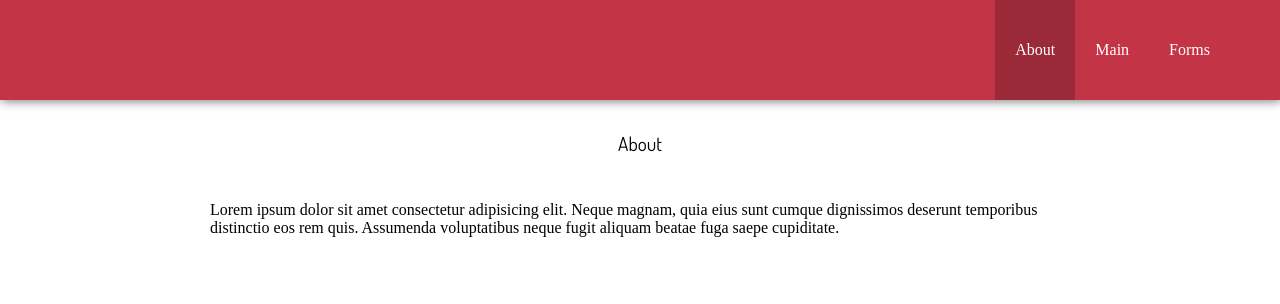
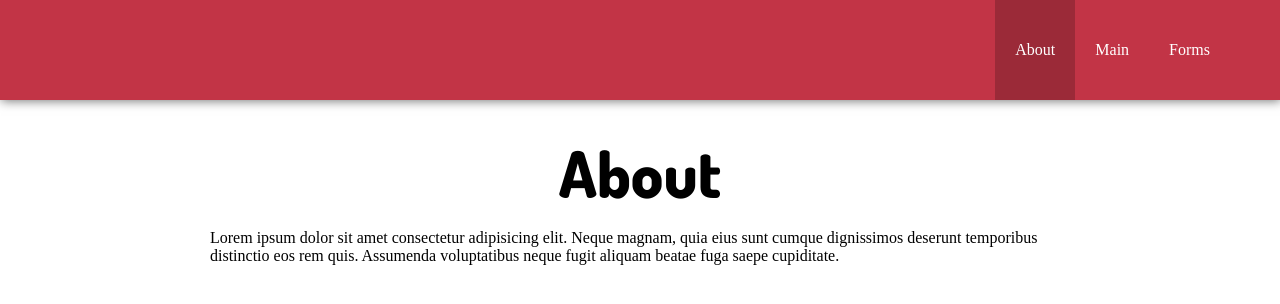
Before and after one commit to Hanna-Mamedova/rs-react, a React (Vite) app: page / in a window 1280 px wide. Shown: the top 304 px of the page. Built offline with nearby package versions, Linux system fonts and the light colour scheme.

Commit message:
refactor: change header h3 into h1 in about component

```diff
--- a/src/pages/about/About.tsx
+++ b/src/pages/about/About.tsx
@@ -6,7 +6,7 @@ class About extends Component {
   render(): ReactNode {
     return (
       <div className="about">
-        <h3>About</h3>
+        <h1>About</h1>
         <div className="about-content">
           <p>
             Lorem ipsum dolor sit amet consectetur adipisicing elit. Neque magnam, quia eius sunt
```
